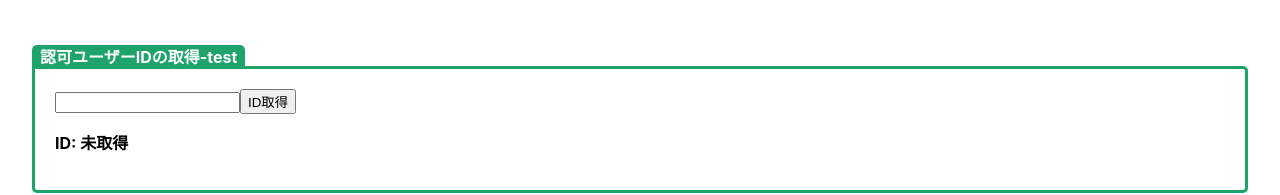
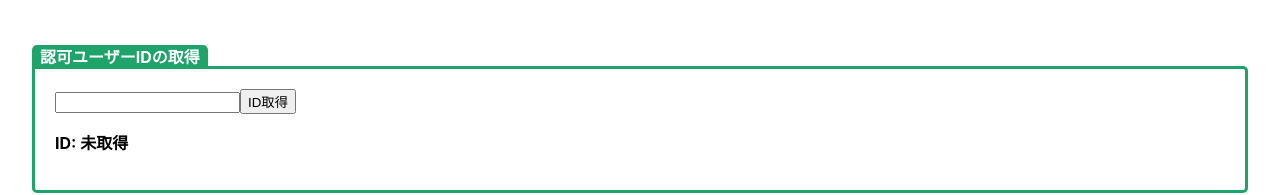
Before and after one commit to PheasantDevil/test-various-tools, a React (Create React App) app: page / in a window 1280 px wide. Shown: the top 195 px of the page. Built offline with nearby package versions, Linux system fonts and the light colour scheme.

Commit message:
chore: wip

```diff
--- a/src/App.tsx
+++ b/src/App.tsx
@@ -12,7 +12,7 @@ function App() {
       <CommonFrame
         viewComponent={<IdInfo />}
         componentName="idInfo"
-        frameTitle="認可ユーザーIDの取得-test"
+        frameTitle="認可ユーザーIDの取得"
       />
       <CommonFrame
         viewComponent={<ShortcutList />}
--- a/src/components/molucules/CommonFrame/CommonFrame.tsx
+++ b/src/components/molucules/CommonFrame/CommonFrame.tsx
@@ -12,12 +12,14 @@ class CommonFrame extends React.Component<Props, {}> {
   //   super(props);
   //   // this.state = { };
   // }
-  frameTitle = this.props.frameTitle ? this.props.frameTitle : 'Title';
+  // frameTitle = this.props.frameTitle ? this.props.frameTitle : 'Title';
 
   render(): React.ReactNode {
     return (
       <div className="frame">
-        <div className="frame__title">{this.frameTitle}</div>
+        <div className="frame__title">
+          {this.props.frameTitle ? this.props.frameTitle : 'Title'}
+        </div>
         <div className={`frame__content ${this.props.componentName}`}>
           {this.props.viewComponent}
         </div>
```
Also changed, not shown: package.json (+9 -5 lines).
